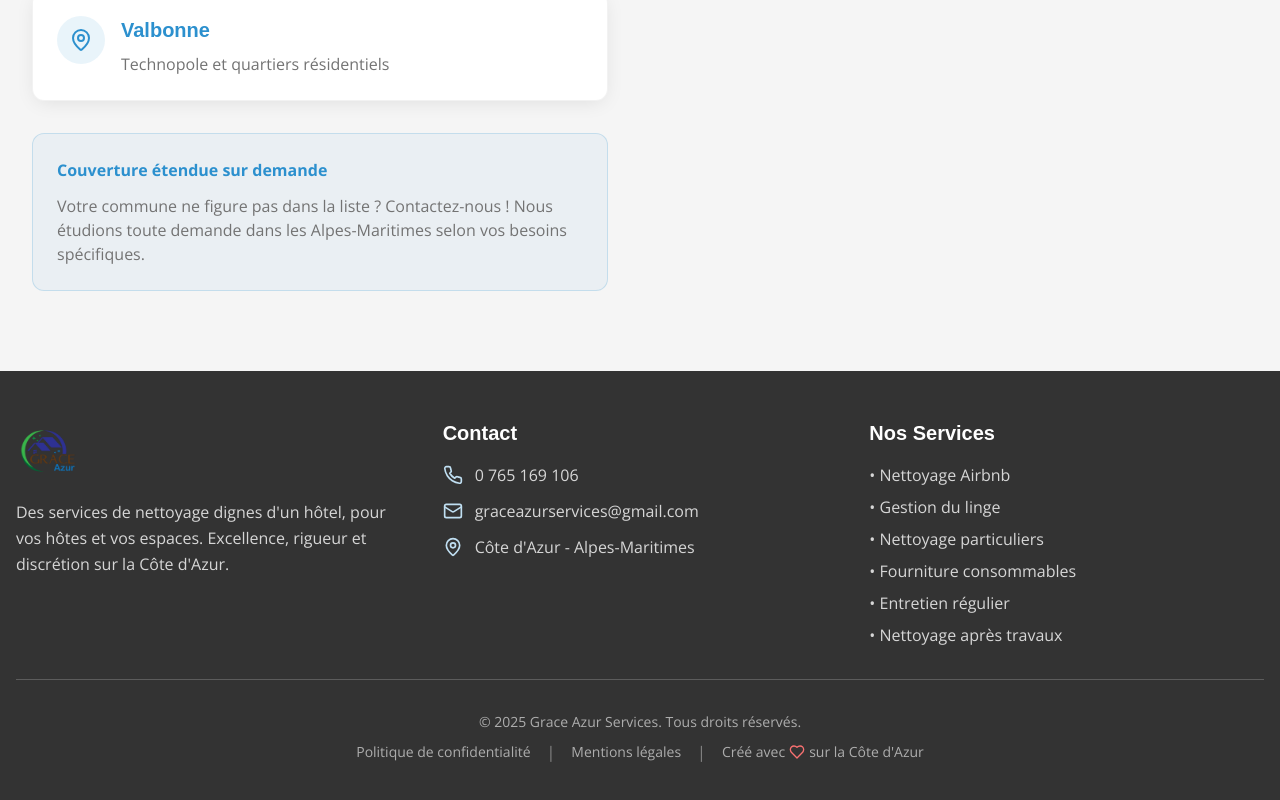
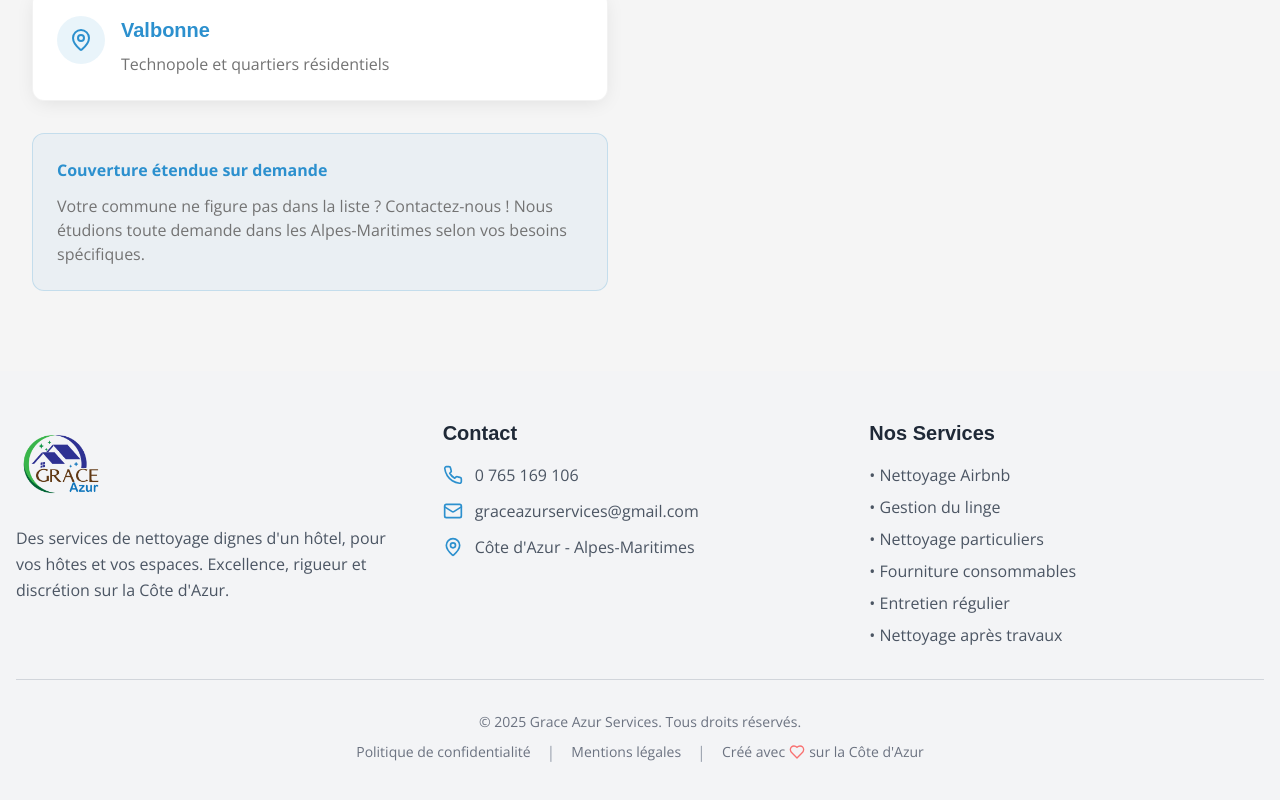
Before and after one commit to HDSEMI/grace-azur-shine, a React (Vite) app: page /about in a window 1280 px wide. Shown: the part 5115-5915 px from the top of the page. Built offline with nearby package versions, Linux system fonts and the light colour scheme.

Commit message:
🎨 Amélioration visibilité logos - Footer gris clair + logos 90px header/footer

```diff
--- a/src/components/Footer.tsx
+++ b/src/components/Footer.tsx
@@ -4,7 +4,7 @@ const Footer = () => {
   const currentYear = new Date().getFullYear();
 
   return (
-    <footer className="bg-foreground text-white py-12">
+    <footer className="bg-gray-100 text-gray-800 py-12">
       <div className="container mx-auto px-4">
         <div className="grid md:grid-cols-3 gap-8">
           {/* Company Info */}
@@ -13,10 +13,10 @@ const Footer = () => {
               <img
                 src="/lovable-uploads/3a1513b6-4169-4bc6-b946-89480b3739de.png"
                 alt="Grace Azur Services"
-                className="h-16 w-auto"
+                className="h-[90px] w-auto"
               />
             </div>
-            <p className="font-body text-white/80 leading-relaxed">
+            <p className="font-body text-gray-600 leading-relaxed">
               Des services de nettoyage dignes d'un hôtel, pour vos hôtes et vos espaces.
               Excellence, rigueur et discrétion sur la Côte d'Azur.
             </p>
@@ -24,27 +24,27 @@ const Footer = () => {
 
           {/* Contact */}
           <div className="animate-fade-up" style={{ animationDelay: '0.1s' }}>
-            <h3 className="font-title text-xl font-bold mb-4">Contact</h3>
+            <h3 className="font-title text-xl font-bold mb-4 text-gray-800">Contact</h3>
             <div className="space-y-3">
               <div className="flex items-center space-x-3">
-                <Phone className="w-5 h-5 text-primary-light" />
-                <span className="font-body text-white/80">0 765 169 106</span>
+                <Phone className="w-5 h-5 text-primary" />
+                <span className="font-body text-gray-600">0 765 169 106</span>
               </div>
               <div className="flex items-center space-x-3">
-                <Mail className="w-5 h-5 text-primary-light" />
-                <span className="font-body text-white/80">graceazurservices@gmail.com</span>
+                <Mail className="w-5 h-5 text-primary" />
+                <span className="font-body text-gray-600">graceazurservices@gmail.com</span>
               </div>
               <div className="flex items-start space-x-3">
-                <MapPin className="w-5 h-5 text-primary-light mt-0.5" />
-                <span className="font-body text-white/80">Côte d'Azur - Alpes-Maritimes</span>
+                <MapPin className="w-5 h-5 text-primary mt-0.5" />
+                <span className="font-body text-gray-600">Côte d'Azur - Alpes-Maritimes</span>
               </div>
             </div>
           </div>
 
           {/* Services */}
           <div className="animate-fade-up" style={{ animationDelay: '0.2s' }}>
-            <h3 className="font-title text-xl font-bold mb-4">Nos Services</h3>
-            <ul className="space-y-2 font-body text-white/80">
+            <h3 className="font-title text-xl font-bold mb-4 text-gray-800">Nos Services</h3>
+            <ul className="space-y-2 font-body text-gray-600">
               <li>• Nettoyage Airbnb</li>
               <li>• Gestion du linge</li>
               <li>• Nettoyage particuliers</li>
@@ -55,21 +55,21 @@ const Footer = () => {
           </div>
         </div>
 
-        <div className="border-t border-white/20 mt-8 pt-8">
+        <div className="border-t border-gray-300 mt-8 pt-8">
           <div className="text-center">
-            <p className="font-body text-white/60 text-sm">
+            <p className="font-body text-gray-500 text-sm">
               © {currentYear} Grace Azur Services. Tous droits réservés.
             </p>
             <div className="flex items-center justify-center gap-4 mt-2">
-              <a href="/politique-confidentialite" className="font-body text-white/60 text-sm hover:text-primary-light transition-smooth">
+              <a href="/politique-confidentialite" className="font-body text-gray-500 text-sm hover:text-primary transition-smooth">
                 Politique de confidentialité
               </a>
-              <span className="text-white/40">|</span>
-              <a href="/mentions-legales" className="font-body text-white/60 text-sm hover:text-primary-light transition-smooth">
+              <span className="text-gray-400">|</span>
+              <a href="/mentions-legales" className="font-body text-gray-500 text-sm hover:text-primary transition-smooth">
                 Mentions légales
               </a>
-              <span className="text-white/40">|</span>
-              <p className="font-body text-white/60 text-sm flex items-center">
+              <span className="text-gray-400">|</span>
+              <p className="font-body text-gray-500 text-sm flex items-center">
                 Créé avec <Heart className="w-4 h-4 text-red-400 mx-1" /> sur la Côte d'Azur
               </p>
             </div>
--- a/src/components/Header.tsx
+++ b/src/components/Header.tsx
@@ -74,7 +74,7 @@ const Header = () => {
                 className="logo-button p-1"
                 aria-label="Retour à l'accueil"
               >
-                <img src="/lovable-uploads/3a1513b6-4169-4bc6-b946-89480b3739de.png" alt="Grace Azur Services Logo" className="h-20 w-20" />
+                <img src="/lovable-uploads/3a1513b6-4169-4bc6-b946-89480b3739de.png" alt="Grace Azur Services Logo" className="h-[90px] w-[90px]" />
               </button>
             </div>
 
```
